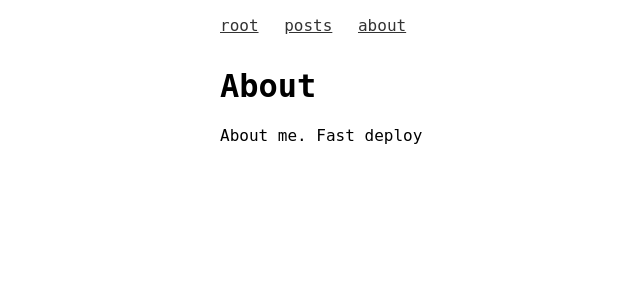
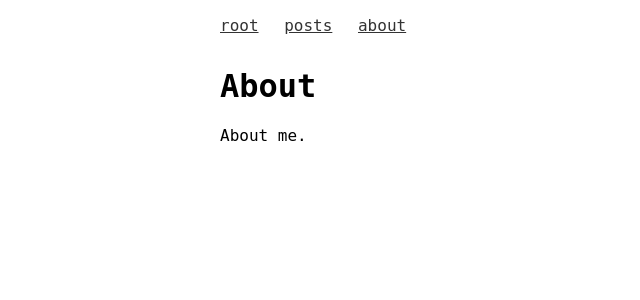
Before and after one commit to Saegl/blog, a FastAPI app: page /about in a window 1280 px wide. Shown: the top 300 px of the page, without its empty margins (70-710 px from the left). Run offline with FastAPI, Linux system fonts and the light colour scheme; some libraries are stand-ins or nearby versions.

Commit message:
Remove fast

```diff
--- a/templates/about.html
+++ b/templates/about.html
@@ -2,5 +2,5 @@
 {% block title %}about{% endblock %}
 {% block content %}
 <h1>About</h1>
-<p>About me. Fast deploy</p>
+<p>About me.</p>
 {% endblock %}
```
